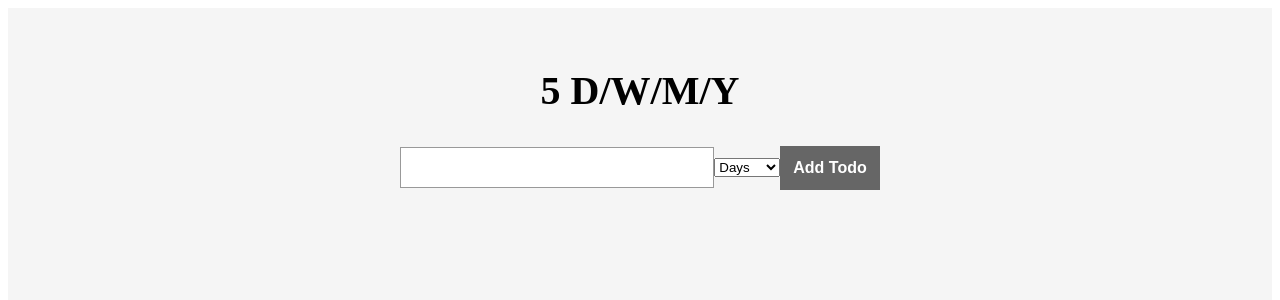
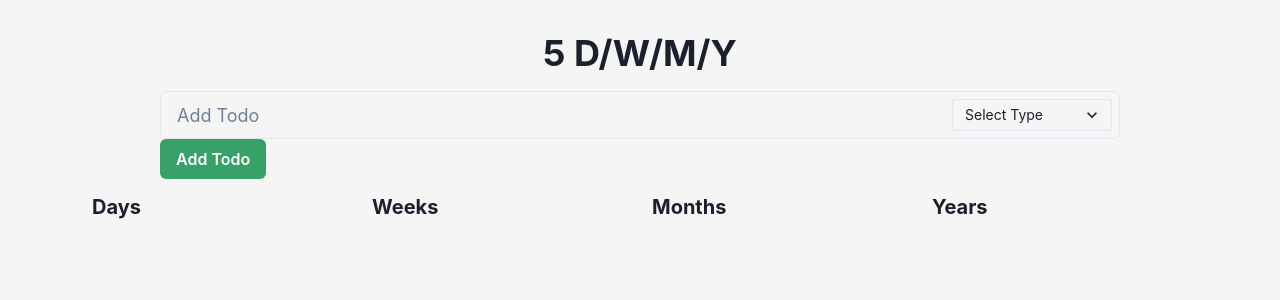
Before and after one commit to jpiccioni/5-Days-Weeks-Months-Years, a React (Vite) app: page / in a window 1280 px wide. Shown: the top 300 px of the page. Built offline with nearby package versions, Linux system fonts and the light colour scheme.

Commit message:
Added separate Todos cols that display proper type

```diff
--- a/package.json
+++ b/package.json
@@ -9,6 +9,11 @@
     "preview": "vite preview"
   },
   "dependencies": {
+    "@chakra-ui/icons": "^2.0.6",
+    "@chakra-ui/react": "^2.2.6",
+    "@emotion/react": "^11.10.0",
+    "@emotion/styled": "^11.10.0",
+    "framer-motion": "^7.0.0",
     "react": "^18.2.0",
     "react-dom": "^18.2.0",
     "zustand": "^4.0.0"
--- a/src/App.css
+++ b/src/App.css
@@ -12,35 +12,11 @@ ul {
   align-items: center;
 }
 
-.form-container {
-  display: flex;
-  justify-content: center;
-  align-items: center;
-  width: 100%;
-}
-
-.form-input {
-  padding: 0.75rem;
-  outline: none;
-  border: 1px solid #999;
-  width: 18rem;
-}
-
-.form-submit-btn {
-  background-color: #666;
-  padding: 0.75rem;
-  border: 1px solid #666;
-  color: #fff;
-  font-size: 16px;
-  font-weight: bold;
-  cursor: pointer;
-}
-
 .todo-item {
   display: flex;
   justify-content: space-between;
   align-items: center;
-  width: 24rem;
+  width: 100%;
   box-shadow: 0px 0px 10px rgba(0,0,0,0.1);
   border-radius: 10px;
   margin: 1rem 0;
@@ -53,13 +29,9 @@ ul {
   justify-content: flex-start;
   align-items: center;
   gap: 5px;
+  margin-right: 0.5rem;
 }
 
-.delete-btn {
-  padding: 0.5rem;
-  color: white;
-  background-color: #ff0000cc;
-  border-radius: 5px;
-  border: none;
-  cursor: pointer;
+.chakra-button {
+  display: inline-block;
 }
--- a/src/App.jsx
+++ b/src/App.jsx
@@ -1,16 +1,14 @@
 import './App.css'
+import { Heading } from '@chakra-ui/react'
 import AddTodoForm from './components/AddTodoForm.jsx'
-import TodosList from './components/TodosList.jsx'
+import TodosColumns from './components/TodosColumns.jsx'
 
 function App() {
   return (
     <div className="main-container">
-      <h1 style={{
-        fontSize: "2.5rem",
-        marginBottom: "2rem"
-      }}>5 D/W/M/Y</h1>
+      <Heading as='h1'>5 D/W/M/Y</Heading>
       <AddTodoForm />
-      <TodosList />
+      <TodosColumns />
     </div>
   )
 }
--- a/src/components/AddTodoForm.jsx
+++ b/src/components/AddTodoForm.jsx
@@ -1,5 +1,16 @@
 import React, { useState } from 'react'
 import useTodosStore from '../stores/TodosStore'
+import {
+  Input,
+  Select,
+  Button,
+  FormControl,
+  FormLabel,
+  FormHelperText,
+  FormErrorMessage,
+  InputGroup,
+  InputRightElement,
+} from '@chakra-ui/react'
 
 const AddTodoForm = () => {
   const addTodo = useTodosStore((state) => state.addTodo)
@@ -14,38 +25,46 @@ const AddTodoForm = () => {
       id: Math.ceil(Math.random() * 1000000),
       title: todoTitle,
       type: todoType,
+      completed: false,
     })
     setTodoTitle('')
+    setTodoType('')
   }
 
   return (
-    <div className="form-container">
-      <input
+    <FormControl width="60rem" margin='1rem 0'>
+      <InputGroup size="lg">
+        <Input
+          placeholder="Add Todo"
           value={todoTitle}
           onChange={(e) => {
             setTodoTitle(e.target.value)
           }}
-        className="form-input"
         />
-      <select
+        <InputRightElement width="10rem" marginRight="0.5rem">
+          <Select
+            placeholder="Select Type"
             onChange={(e) => {
               setTodoType(e.target.value)
             }}
+            size="sm"
           >
             <option value="days">Days</option>
             <option value="weeks">Weeks</option>
             <option value="months">Months</option>
             <option value="years">Years</option>
-      </select>
-      <button
+          </Select>
+        </InputRightElement>
+      </InputGroup>
+      <Button
         onClick={() => {
           handleTodoSubmit()
         }}
-        className="form-submit-btn"
+        colorScheme="green"
       >
         Add Todo
-      </button>
-    </div>
+      </Button>
+    </FormControl>
   )
 }
 
--- /dev/null
+++ b/src/components/TodosColumns.jsx
@@ -0,0 +1,38 @@
+import React from 'react'
+import TodosList from './TodosList.jsx'
+import { Grid, GridItem, Heading } from '@chakra-ui/react'
+
+const TodosColumns = () => {
+  return (
+    <>
+      <Grid templateColumns="repeat(4, 1fr)" gap={6}>
+        <GridItem w="16rem" h="10">
+          <Heading as="h2" size="md">
+            Days
+          </Heading>
+          <TodosList type='days' />
+        </GridItem>
+        <GridItem w="16rem" h="10">
+          <Heading as="h2" size="md">
+            Weeks
+          </Heading>
+            <TodosList type='weeks' />
+        </GridItem>
+        <GridItem w="16rem" h="10">
+          <Heading as="h2" size="md">
+            Months
+          </Heading>
+            <TodosList type='months' />
+        </GridItem>
+        <GridItem w="16rem" h="10">
+          <Heading as="h2" size="md">
+            Years
+          </Heading>
+            <TodosList type='years' />
+        </GridItem>
+      </Grid>
+    </>
+  )
+}
+
+export default TodosColumns
--- a/src/components/TodosList.jsx
+++ b/src/components/TodosList.jsx
@@ -1,18 +1,22 @@
 import React from 'react'
 import useTodosStore from '../stores/TodosStore'
+import { Button, Checkbox } from '@chakra-ui/react'
+import { CloseIcon } from '@chakra-ui/icons'
 
-const TodosList = () => {
-  const { todos, removeTodo, toggleTodoStatus } = useTodosStore(
-    (state) => ({
+const TodosList = ({ type }) => {
+  console.log(type)
+  let todoType = type
+  const { todos, removeTodo, toggleTodoStatus } = useTodosStore((state) => ({
     todos: state.todos,
     removeTodo: state.removeTodo,
     toggleTodoStatus: state.toggleTodoStatus,
-    })
-  )
+  }))
   return (
     <>
       <ul>
-        {todos.map((todo, id) => {
+        {todos
+          .filter((todo) => todo.type == todoType)
+          .map((todo, id) => {
             return (
               <React.Fragment key={id}>
                 <li
@@ -22,23 +26,26 @@ const TodosList = () => {
                   }}
                 >
                   <span className="todo-item-col-1">
-                  <input
+                    <Checkbox
                       checked={todo.completed}
-                    type="checkbox"
+                      colorScheme="green"
                       onChange={(e) => {
                         toggleTodoStatus(todo.id)
                       }}
                     />
                   </span>
-                <span>{todo?.title} - {todo.type}</span>
-                <button
+                  <span>
+                    {todo?.title} - {todo.type}
+                  </span>
+                  <Button
                     onClick={() => {
                       removeTodo(todo.id)
                     }}
-                  className="delete-btn"
+                    colorScheme="red"
+                    size='xs'
                   >
-                  Delete
-                </button>
+                    <CloseIcon />
+                  </Button>
                 </li>
               </React.Fragment>
             )
--- a/src/main.jsx
+++ b/src/main.jsx
@@ -1,9 +1,12 @@
 import React from 'react'
+import { ChakraProvider } from '@chakra-ui/react'
 import ReactDOM from 'react-dom/client'
 import App from './App'
 
 ReactDOM.createRoot(document.getElementById('root')).render(
   <React.StrictMode>
-    <App />
+    <ChakraProvider>
+      <App />
+    </ChakraProvider>
   </React.StrictMode>
 )
--- a/src/stores/TodosStore.js
+++ b/src/stores/TodosStore.js
@@ -17,8 +17,8 @@ const todosStore = (set) => ({
     set((state) => ({
       todos: state.todos.map((t) =>
         t.id === todoId
-          ? { ...todo, completed: !todo.completed }
-          : todo
+          ? { ...t, completed: !t.completed }
+          : t
       )
     }))
   },
```
Also changed, not shown: 1 other file (tests, documents, lock files or other folders). Lines whose indentation alone changed are shown as unchanged.
